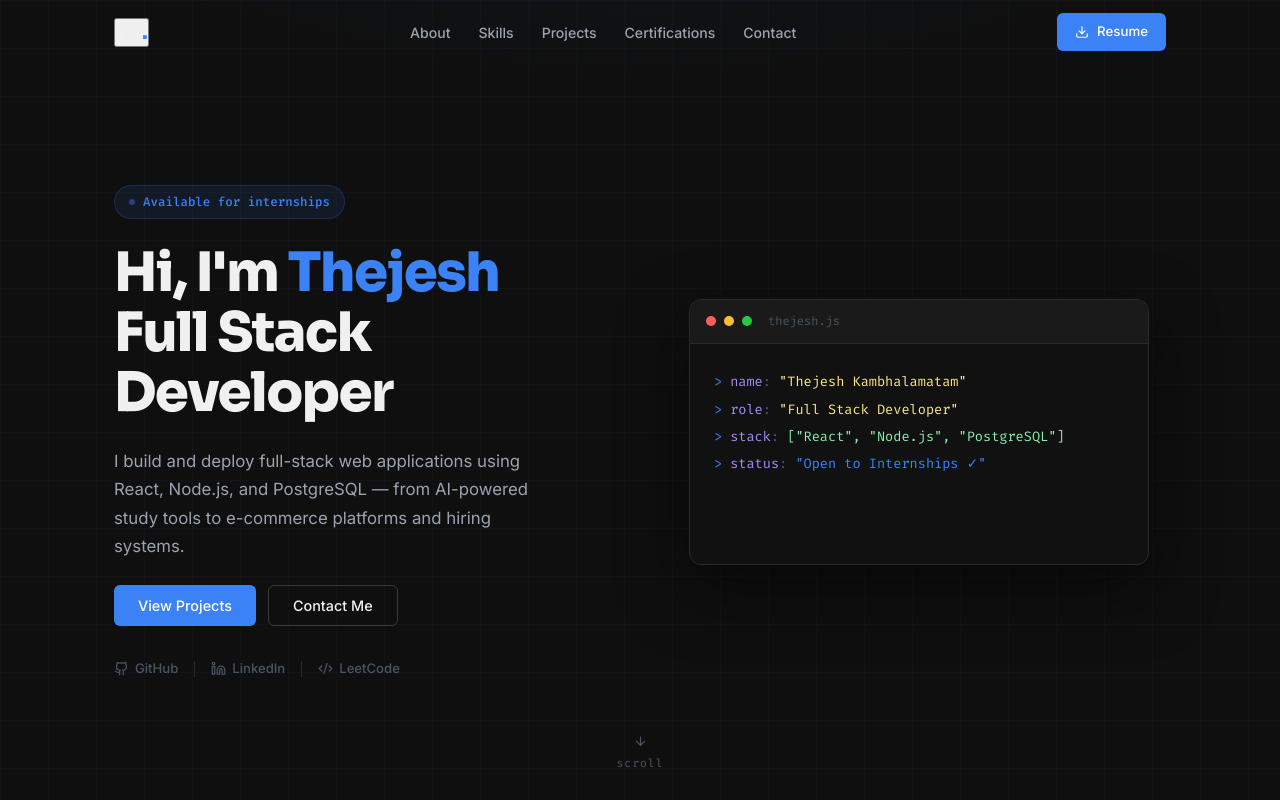
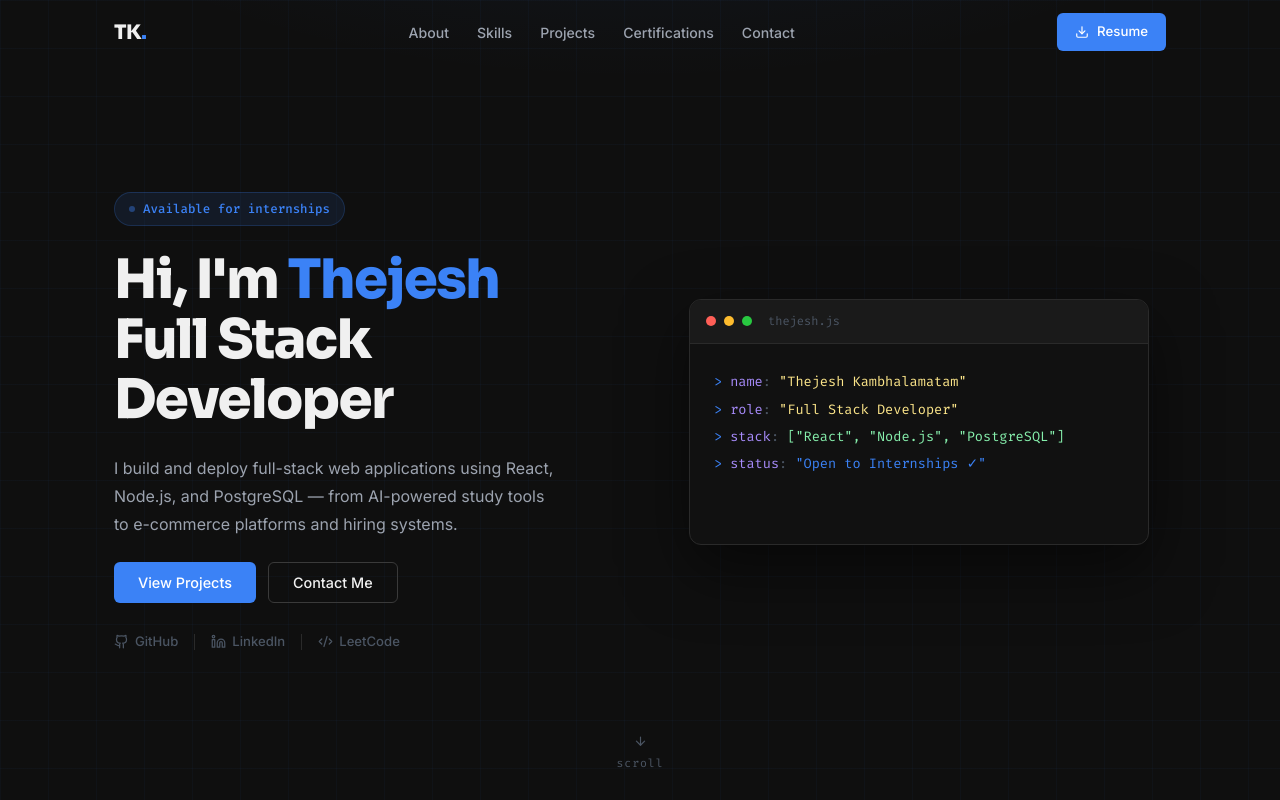
Before and after one commit to Thejesh1007/portfolio, a React (Vite) app: page / in a window 1280 px wide. Shown: the top 800 px of the page. Built offline with nearby package versions, Linux system fonts and the light colour scheme.

Commit message:
Phase 6 — Polish, spacing fixes, contrast improvements

```diff
--- a/src/styles/About.css
+++ b/src/styles/About.css
@@ -12,6 +12,10 @@
 .about-left {
   display: flex;
   flex-direction: column;
+}
+
+.about-left .divider {
+  margin-bottom: 32px;
 }
 
 .about-text {
@@ -48,10 +52,7 @@
   transform: translateY(-2px);
 }
 
-.about-stat-icon {
-  font-size: 1.4rem;
-  line-height: 1;
-}
+.about-stat-icon  { font-size: 1.4rem; line-height: 1; }
 
 .about-stat-value {
   font-family: var(--font-heading);
@@ -70,15 +71,9 @@
 }
 
 @media (max-width: 900px) {
-  .about-inner {
-    grid-template-columns: 1fr;
-    gap: 48px;
-  }
+  .about-inner { grid-template-columns: 1fr; gap: 48px; }
 }
 
 @media (max-width: 480px) {
-  .about-right {
-    grid-template-columns: 1fr 1fr;
-    gap: 12px;
-  }
+  .about-right { grid-template-columns: 1fr 1fr; gap: 12px; }
 }
--- a/src/styles/Contact.css
+++ b/src/styles/Contact.css
@@ -33,24 +33,26 @@
   align-items: center;
   gap: 12px;
   background: var(--bg);
-  border: 1px solid var(--border);
+  border: 1px solid var(--border-hover);
   border-radius: var(--radius-md);
-  padding: 28px 36px;
+  padding: 32px 40px;
   text-decoration: none;
-  transition: border-color var(--trans), transform var(--trans);
-  min-width: 160px;
+  transition: border-color var(--trans), transform var(--trans), box-shadow var(--trans);
+  min-width: 180px;
 }
 
 .contact-card:hover {
   border-color: var(--accent);
   transform: translateY(-3px);
+  box-shadow: 0 8px 32px rgba(59, 130, 246, 0.1);
 }
 
 .contact-card-icon {
-  width: 44px;
-  height: 44px;
+  width: 48px;
+  height: 48px;
   border-radius: var(--radius-sm);
   background: var(--accent-muted);
+  border: 1px solid rgba(59, 130, 246, 0.15);
   display: flex;
   align-items: center;
   justify-content: center;
@@ -58,7 +60,7 @@
 }
 
 .contact-card-label {
-  font-size: 0.82rem;
+  font-size: 0.9rem;
   font-weight: 600;
   color: var(--text-primary);
 }
@@ -67,4 +69,11 @@
   font-size: 0.75rem;
   color: var(--text-muted);
   font-family: var(--font-mono);
+  text-align: center;
+  word-break: break-all;
 }
+
+@media (max-width: 600px) {
+  .contact-cards { flex-direction: column; align-items: stretch; }
+  .contact-card  { padding: 24px; }
+}
--- a/src/styles/Hero.css
+++ b/src/styles/Hero.css
@@ -32,14 +32,13 @@
   width: 100%;
   max-width: var(--container);
   margin: 0 auto;
-  padding: 0 24px;
+  padding: 80px 24px 100px;
   display: grid;
   grid-template-columns: 1fr 1fr;
   gap: 64px;
   align-items: center;
 }
 
-/* Left side */
 .hero-left {
   display: flex;
   flex-direction: column;
@@ -67,6 +66,7 @@
   border-radius: 50%;
   background: var(--accent);
   animation: pulse 2s ease infinite;
+  flex-shrink: 0;
 }
 
 @keyframes pulse {
@@ -88,9 +88,9 @@
 }
 
 .hero-sub {
-  font-size: 1.05rem;
+  font-size: 1rem;
   color: var(--text-secondary);
-  line-height: 1.7;
+  line-height: 1.75;
   max-width: 440px;
 }
 
@@ -104,7 +104,7 @@
   display: flex;
   align-items: center;
   gap: 16px;
-  padding-top: 8px;
+  padding-top: 4px;
 }
 
 .hero-socials a {
@@ -118,9 +118,7 @@
   transition: color var(--trans);
 }
 
-.hero-socials a:hover {
-  color: var(--accent);
-}
+.hero-socials a:hover { color: var(--accent); }
 
 .hero-socials-divider {
   width: 1px;
@@ -128,7 +126,6 @@
   background: var(--border);
 }
 
-/* Right side — terminal */
 .hero-right {
   display: flex;
   justify-content: center;
@@ -159,9 +156,9 @@
   height: 10px;
   border-radius: 50%;
 }
-.terminal-dot.red   { background: #ff5f57; }
-.terminal-dot.yellow{ background: #febc2e; }
-.terminal-dot.green { background: #28c840; }
+.terminal-dot.red    { background: #ff5f57; }
+.terminal-dot.yellow { background: #febc2e; }
+.terminal-dot.green  { background: #28c840; }
 
 .terminal-title {
   margin-left: 8px;
@@ -175,7 +172,7 @@
   font-family: var(--font-mono);
   font-size: 0.85rem;
   line-height: 2;
-  min-height: 220px;
+  min-height: 200px;
 }
 
 .terminal-line {
@@ -186,24 +183,9 @@
   animation: lineAppear 0.3s ease forwards;
 }
 
-.terminal-prompt {
-  color: var(--accent);
-  user-select: none;
-  flex-shrink: 0;
-}
-
-.terminal-key {
-  color: #a78bfa;
-}
-
-.terminal-colon {
-  color: var(--text-muted);
-}
-
-.terminal-value {
-  color: #86efac;
-}
-
+.terminal-prompt { color: var(--accent); user-select: none; flex-shrink: 0; }
+.terminal-key    { color: #a78bfa; }
+.terminal-colon  { color: var(--text-muted); }
 .terminal-value.string { color: #fde68a; }
 .terminal-value.array  { color: #86efac; }
 .terminal-value.status { color: var(--accent); }
@@ -228,7 +210,6 @@
   to   { opacity: 1; transform: translateY(0); }
 }
 
-/* Scroll indicator */
 .hero-scroll {
   position: absolute;
   bottom: 32px;
@@ -251,19 +232,19 @@
   50%       { transform: translateX(-50%) translateY(6px); }
 }
 
-/* Responsive */
 @media (max-width: 900px) {
   .hero-inner {
     grid-template-columns: 1fr;
     gap: 48px;
     text-align: center;
+    padding: 80px 18px 100px;
   }
-  .hero-tag { margin: 0 auto; }
-  .hero-sub { max-width: 100%; }
+  .hero-tag     { margin: 0 auto; }
+  .hero-sub     { max-width: 100%; }
   .hero-buttons { justify-content: center; }
   .hero-socials { justify-content: center; }
-  .hero-right { order: -1; }
-  .terminal { max-width: 100%; }
+  .hero-right   { order: -1; }
+  .terminal     { max-width: 100%; }
 }
 
 @media (max-width: 480px) {
--- a/src/styles/Navbar.css
+++ b/src/styles/Navbar.css
@@ -25,14 +25,21 @@
 
 .navbar-logo {
   font-family: var(--font-heading);
-  font-size: 1.2rem;
+  font-size: 1.25rem;
   font-weight: 800;
   color: var(--text-primary);
-  text-decoration: none;
   letter-spacing: -0.02em;
   cursor: pointer;
+  background: none;
+  border: none;
+  padding: 0;
+  display: flex;
+  align-items: center;
 }
-.navbar-logo span { color: var(--accent); }
+
+.navbar-logo span {
+  color: var(--accent);
+}
 
 .navbar-links {
   display: flex;
@@ -66,7 +73,6 @@
 .navbar-resume {
   display: flex;
   align-items: center;
-  gap: 10px;
 }
 
 .navbar-hamburger {
```
Also changed, not shown: public/favicon.svg.
